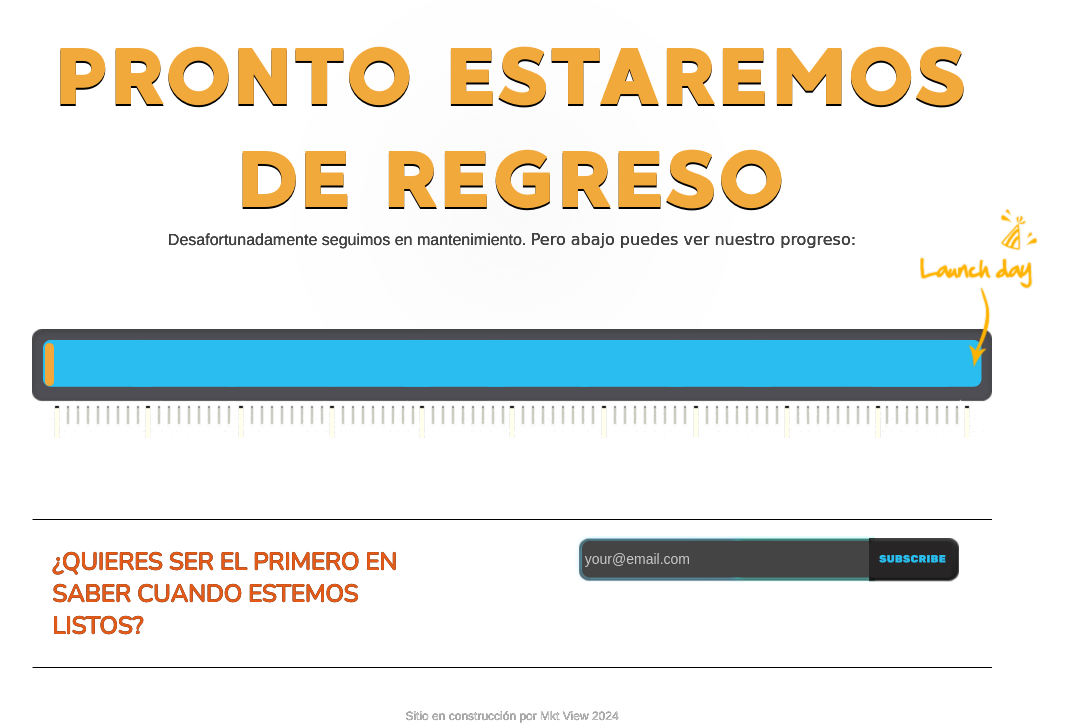
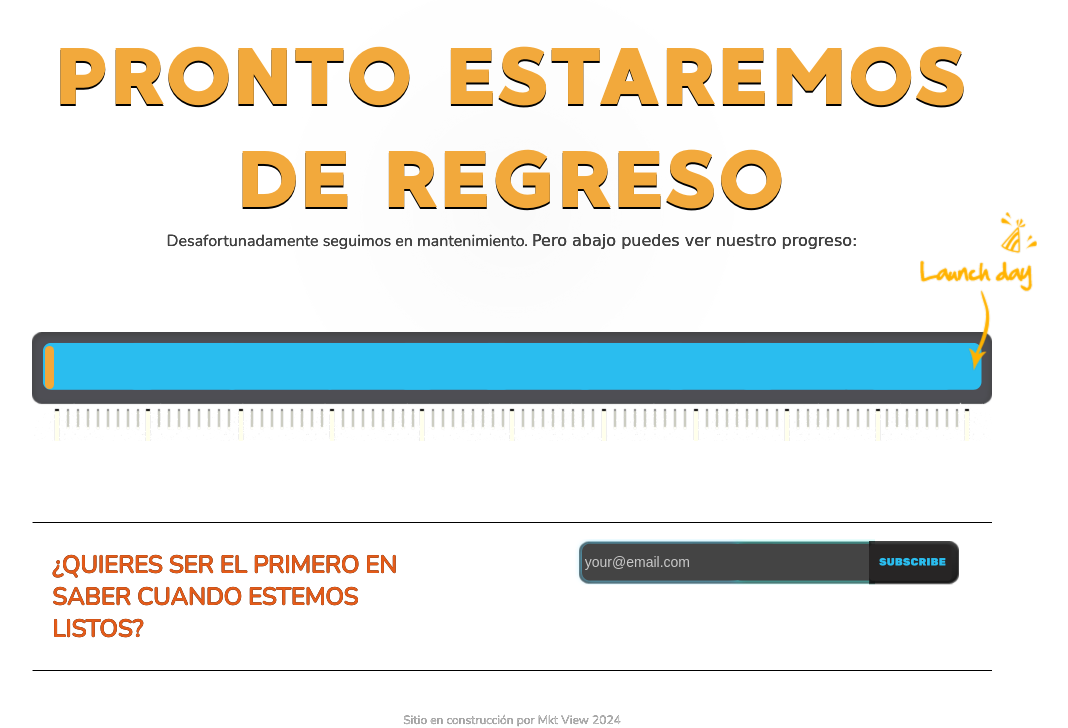
Before and after one commit to fer-OA/mkt-view-progress-bar, a plain HTML site: page index.html in a window 1280 px wide. Shown: the part 152-880 px from the top of the page, without its empty margins (128-1196 px from the left). Drawn offline with nearby package versions, Linux system fonts and the light colour scheme; a web font is replaced by a local one.

Commit message:
Update style.css

```diff
--- a/style.css
+++ b/style.css
@@ -78,6 +78,8 @@ body {
 		margin: 0;
 		font-size: 16px;
 		text-shadow: 0 0px 0 #000;
+			font-family: 'Nunito';
+	font-weight: normal;
 		}
 
 		p.credit {font-size: 12px; margin-top: 40px; color: #ccc;}
```
